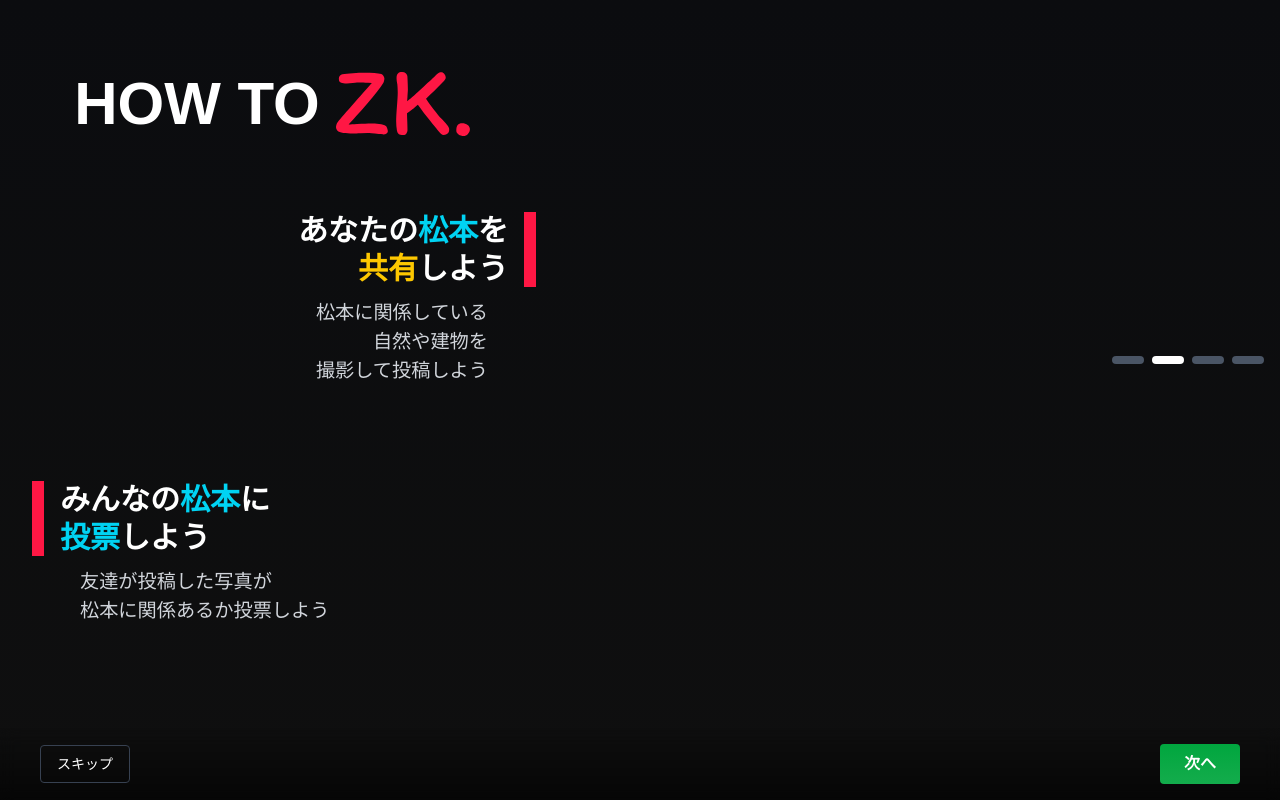
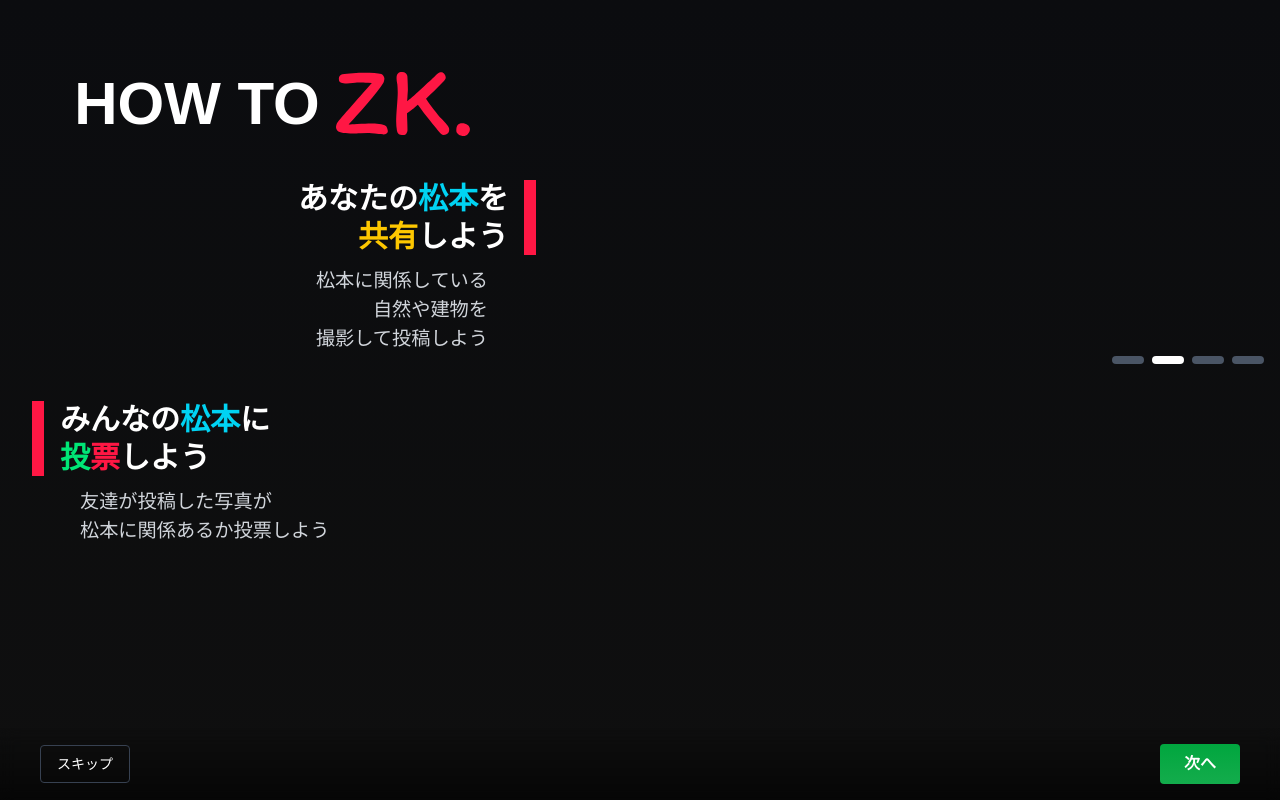
Before and after one commit to ProblemEdge/ZK.-demo, a Next.js app: page /tutorial in a window 1280 px wide. Both pictures are taken after a click on the button 1168 px from the left and 360 px from the top of the page. Built offline with nearby package versions, Linux system fonts and the light colour scheme; no server answers.

Commit message:
配置変更

```diff
--- a/src/app/tutorial/Slide2.tsx
+++ b/src/app/tutorial/Slide2.tsx
@@ -1,71 +1,60 @@
-"use client";
+'use client';
 
 export default function Slide2() {
   return (
-    <section className="w-full h-[60vh] md:h-[70vh] flex flex-col items-center gap-16 px-4 text-center whitespace-nowrap">
-
+    <section className='w-full h-[60vh] md:h-[70vh] flex flex-col items-center gap-8 px-4 text-center whitespace-nowrap'>
       {/* タイトル */}
-      <div className="flex items-center gap-4 justify-center -translate-x-2 md:-translate-x-3">
-        <h1 className="text-5xl md:text-6xl font-extrabold">HOW TO</h1>
-        <img src="/icon_only_text.svg" alt="ZK" className="h-12 md:h-16 w-auto" />
+      <div className='flex items-center gap-4 justify-center -translate-x-2 md:-translate-x-3'>
+        <h1 className='text-5xl md:text-6xl font-extrabold'>HOW TO</h1>
+        <img src='/icon_only_text.svg' alt='ZK' className='h-12 md:h-16 w-auto' />
       </div>
 
-      <div className="w-full max-w-4xl mx-auto flex flex-col gap-24">
-
+      <div className='w-full max-w-4xl mx-auto flex flex-col gap-12'>
         {/* 1: 共有（右寄せ） */}
-<div className="self-end w-full md:w-2/3 flex justify-end ">
-<div className="flex flex-col items-end translate-x-8 translate-y-3 gap-1">
-
+        <div className='self-end w-full md:w-2/3 flex justify-end '>
+          <div className='flex flex-col items-end translate-x-8 translate-y-3 gap-1'>
             {/* タイトル＋赤ライン */}
-<div className="flex items-stretch gap-4">
-  <h3 className="text-4xl md:text-3xl font-bold text-right leading-tight">
-    あなたの<span className="text-cyan-400">松本</span>を<br />
-    <span className="text-yellow-400">共有</span>しよう
+            <div className='flex items-stretch gap-4'>
+              <h3 className='text-4xl md:text-3xl font-bold text-right leading-tight'>
+                あなたの<span className='text-cyan-400'>松本</span>を<br />
+                <span className='text-yellow-400'>共有</span>しよう
               </h3>
 
-  <div
-    className="w-[12px] min-w-[12px] self-stretch bg-[#FF1744]"
-    aria-hidden="true"
-  />
+              <div className='w-[12px] min-w-[12px] self-stretch bg-[#FF1744]' aria-hidden='true' />
             </div>
 
-
             {/* 説明文（赤ラインに影響しない） */}
-  <p className="mt-2 text-[1.2rem] text-[#D1D5DB] font-medium text-right mr-12">
-    松本に関係している<br />
-    自然や建物を<br />
+            <p className='mt-2 text-[1.2rem] text-[#D1D5DB] font-medium text-right mr-12'>
+              松本に関係している
+              <br />
+              自然や建物を
+              <br />
               撮影して投稿しよう
             </p>
-
           </div>
         </div>
 
         {/* 2: 投票（左寄せ） */}
-<div className="self-start w-full md:w-2/3">
-  <div className="flex flex-col items-start translate-y-3 -translate-x-8 gap-1">
+        <div className='self-start w-full md:w-2/3'>
+          <div className='flex flex-col items-start translate-y-3 -translate-x-8 gap-1'>
+            {/* 赤ライン＋タイトル */}
+            <div className='flex items-stretch gap-4'>
+              <div className='w-[12px] min-w-[12px] self-stretch bg-[#FF1744]' aria-hidden='true' />
 
-    {/* 赤ライン＋タイトル */}
-    <div className="flex items-stretch gap-4">
-      <div
-        className="w-[12px] min-w-[12px] self-stretch bg-[#FF1744]"
-        aria-hidden="true"
-      />
-
-      <h3 className="text-4xl md:text-3xl font-bold text-left leading-tight">
-        みんなの<span className="text-cyan-400">松本</span>に<br />
-        <span className="text-cyan-400">投票</span>しよう
+              <h3 className='text-4xl md:text-3xl font-bold text-left leading-tight'>
+                みんなの<span className='text-cyan-400'>松本</span>に<br />
+                <span className='text-[#00e676]'>投</span>
+                <span className='text-[#ff1744]'>票</span>しよう
               </h3>
             </div>
 
-    <p className="mt-2 text-[1.2rem] text-[#D1D5DB] font-medium text-left ml-12">
-      友達が投稿した写真が<br />
+            <p className='mt-2 text-[1.2rem] text-[#D1D5DB] font-medium text-left ml-12'>
+              友達が投稿した写真が
+              <br />
               松本に関係あるか投票しよう
             </p>
-
           </div>
         </div>
-
-
       </div>
     </section>
   );
```
Also changed, not shown: 1 other file (tests, documents, lock files or other folders). Lines whose indentation alone changed are shown as unchanged.
